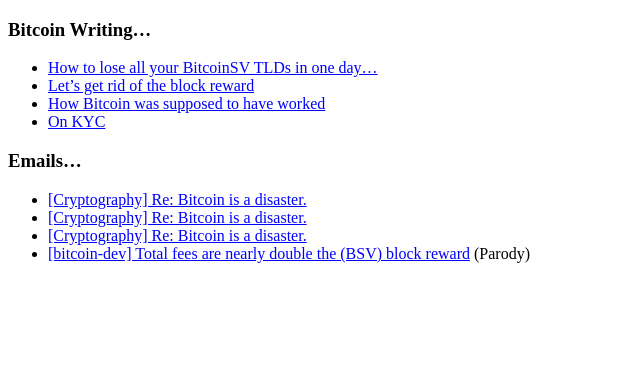
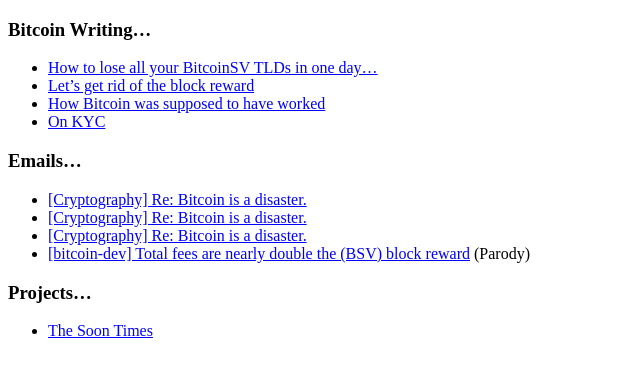
Before and after one commit to 0x000m/0x000m.github.io, a Jekyll site: the page built from bitcoin/index.md, in a window 1280 px wide. Shown: the top 377 px of the page, without its empty margins (0-640 px from the left). Built offline with Jekyll 4.4.1, drawn with Linux system fonts in a browser that asks for light colours.

Commit message:
Update index.md

```diff
--- a/bitcoin/index.md
+++ b/bitcoin/index.md
@@ -16,3 +16,7 @@
 - [[Cryptography] Re: Bitcoin is a disaster.](/bitcoin/4.txt)
 - [[Cryptography] Re: Bitcoin is a disaster.](/bitcoin/5.txt)
 - [[bitcoin-dev] Total fees are nearly double the (BSV) block reward](/bitcoin/6.txt) (Parody)
+
+### Projects...
+
+- [The Soon Times](https://thesoontimes.com)
```
